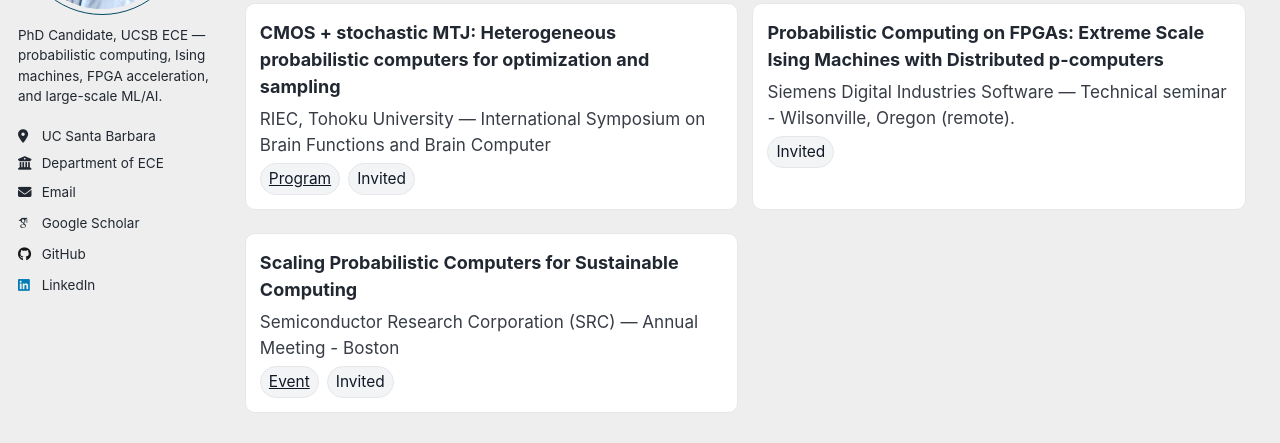
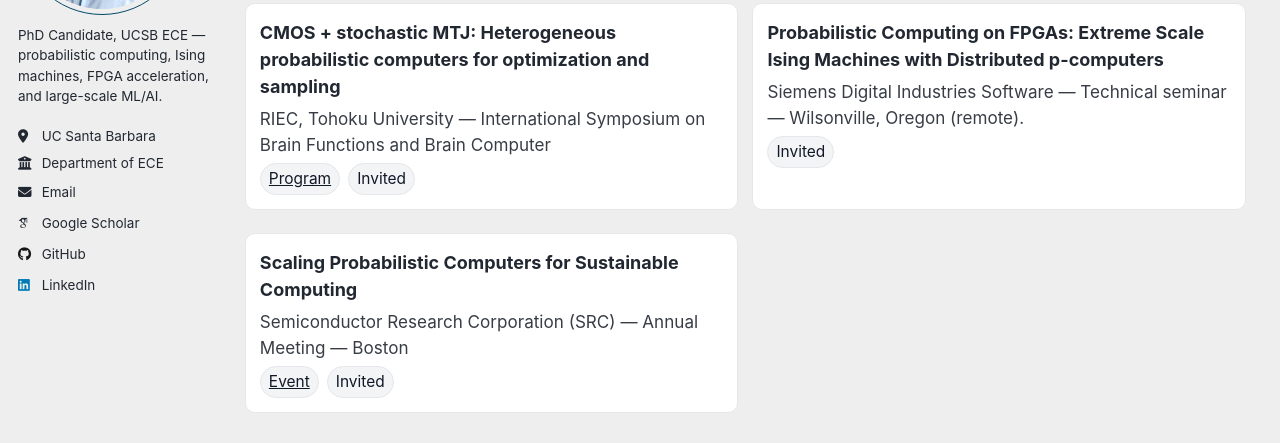
Before and after one commit to navidaadit/navidaadit.github.io, a Jekyll site: the page built from _pages/talks.md, in a window 1280 px wide and 900 px high. Shown: the part 252-695 px from the top of the window. Built offline with Jekyll 4.4.1, drawn with Linux system fonts in a browser that asks for light colours; some web fonts are replaced.

Commit message:
Update talks.md

```diff
--- a/_pages/talks.md
+++ b/_pages/talks.md
@@ -35,7 +35,7 @@ author_profile: true
 
   <li class="t-card">
     <div class="t-title">Probabilistic Computing on FPGAs: Extreme Scale Ising Machines with Distributed p-computers</div>
-    <div class="t-host">Siemens Digital Industries Software — Technical seminar - Wilsonville, Oregon (remote).</div>
+    <div class="t-host">Siemens Digital Industries Software — Technical seminar — Wilsonville, Oregon (remote).</div>
     <div class="t-links">
       <span class="badge">Invited</span>
     </div>
@@ -43,7 +43,7 @@ author_profile: true
 
   <li class="t-card">
     <div class="t-title">Scaling Probabilistic Computers for Sustainable Computing</div>
-    <div class="t-host">Semiconductor Research Corporation (SRC) — Annual Meeting - Boston</div>
+    <div class="t-host">Semiconductor Research Corporation (SRC) — Annual Meeting — Boston</div>
     <div class="t-links">
       <a class="badge" href="http://www.ausrc.org/index-230.html" target="_blank" rel="noopener">Event</a>
       <span class="badge">Invited</span>
```
